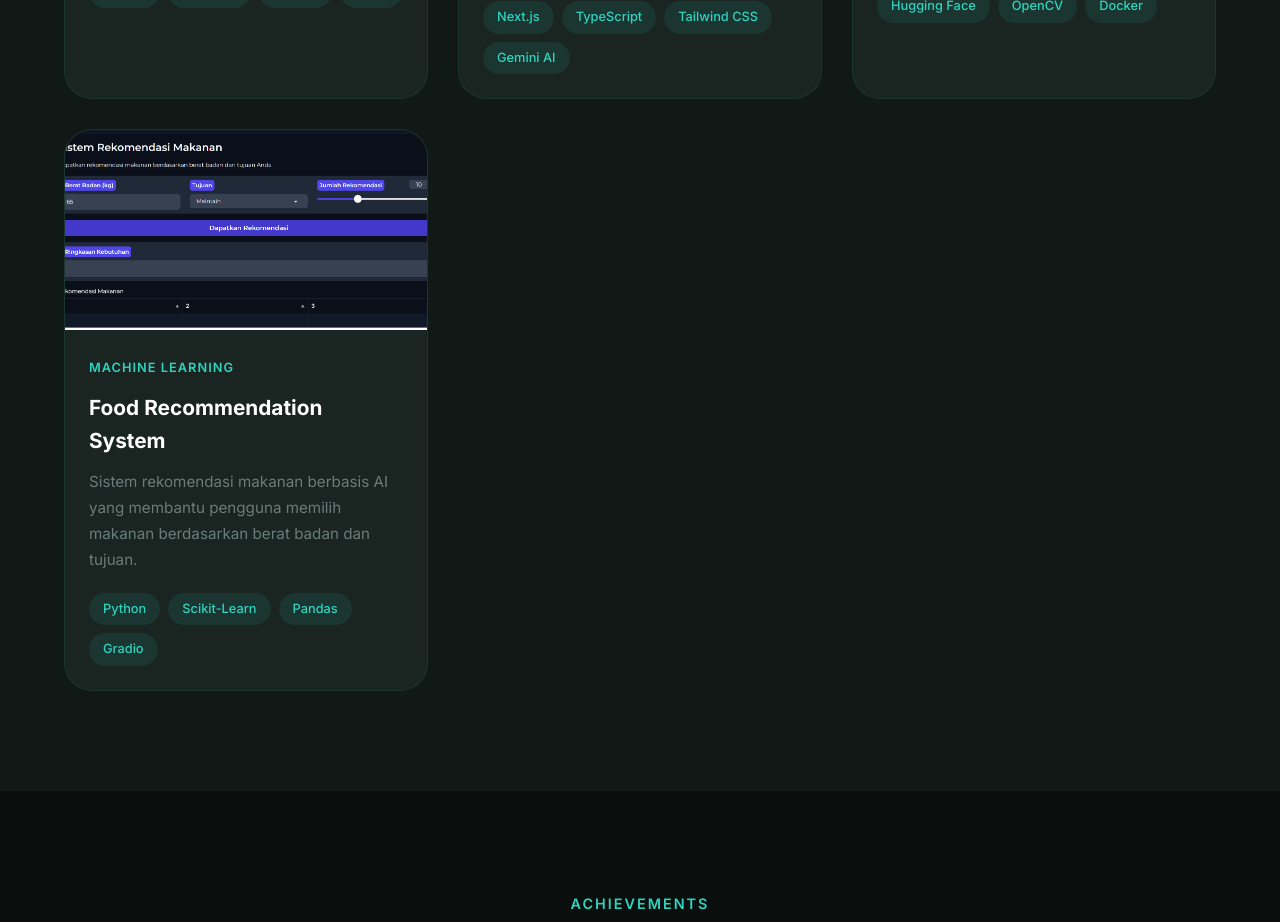
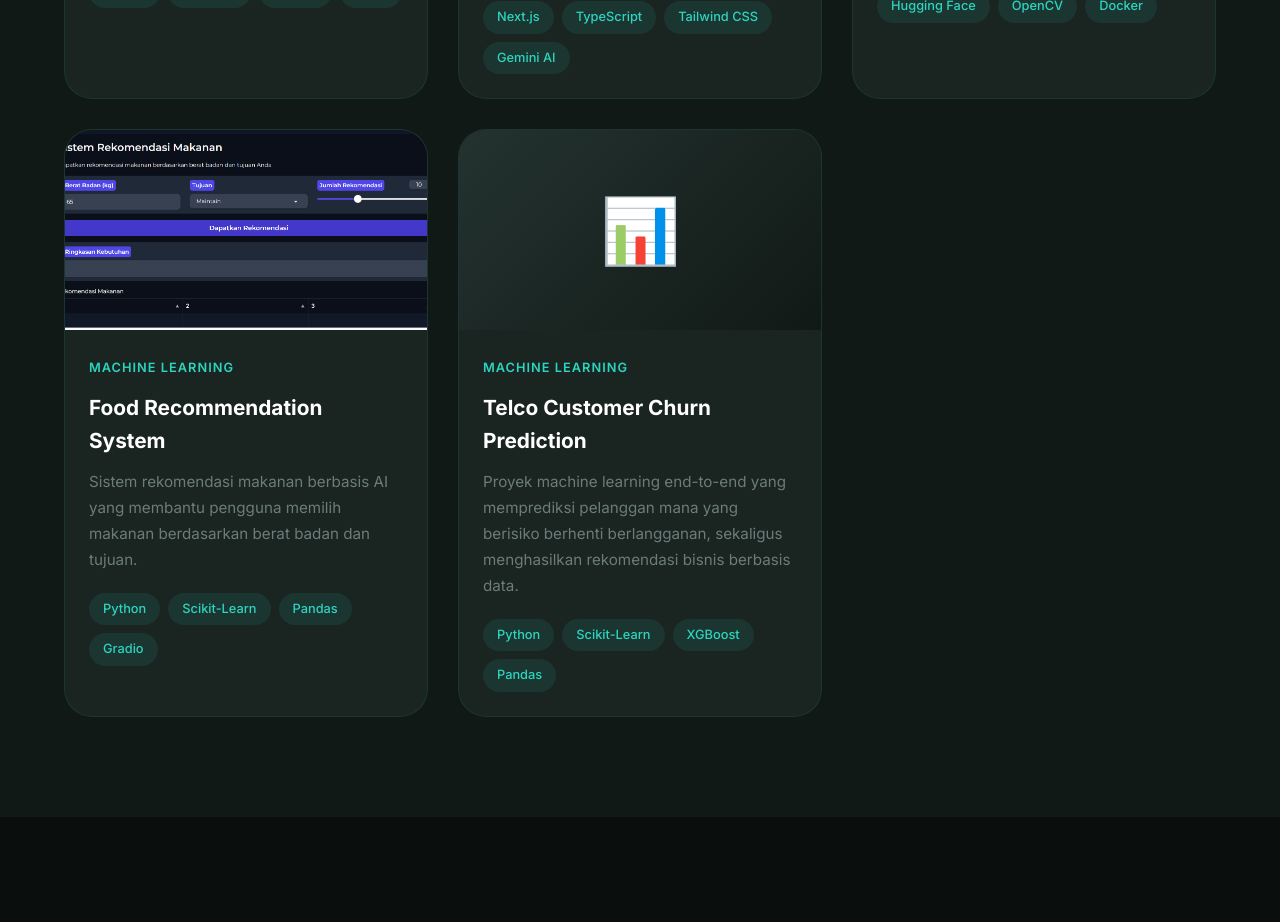
Before and after one commit to wannnn27/myportofolio, a React (Vite) app: page / in a window 1280 px wide. Shown: the part 3320-4242 px from the top of the page. Built offline with nearby package versions, Linux system fonts and the light colour scheme.

Commit message:
feat: add Telco Churn Analysis project to portfolio

```diff
--- a/src/components/Projects.jsx
+++ b/src/components/Projects.jsx
@@ -48,6 +48,16 @@ const Projects = () => {
             image: foodRecImg,
             demo: 'https://huggingface.co/spaces/arwnsyh/food-recommendation-system',
             github: 'https://github.com/wannnn27/food-recomendation'
+        },
+        {
+            id: 15,
+            title: 'Telco Customer Churn Prediction',
+            category: 'ml',
+            description: 'Proyek machine learning end-to-end yang memprediksi pelanggan mana yang berisiko berhenti berlangganan, sekaligus menghasilkan rekomendasi bisnis berbasis data.',
+            tech: ['Python', 'Scikit-Learn', 'XGBoost', 'Pandas'],
+            demo: 'https://github.com/wannnn27/Telco_Churn_Analisis',
+            github: 'https://github.com/wannnn27/Telco_Churn_Analisis',
+            icon: '📊'
         },
     ];
 
```
